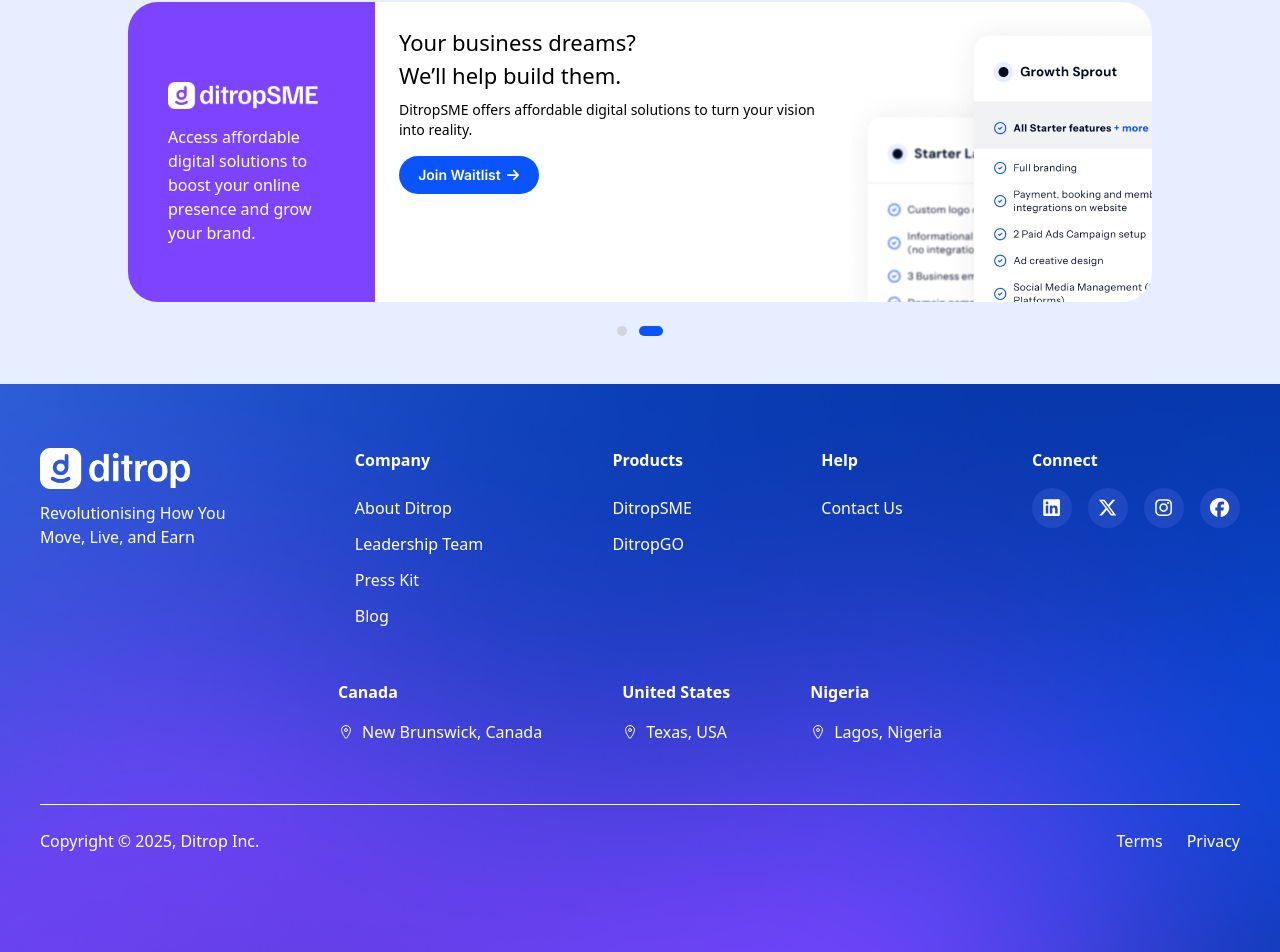
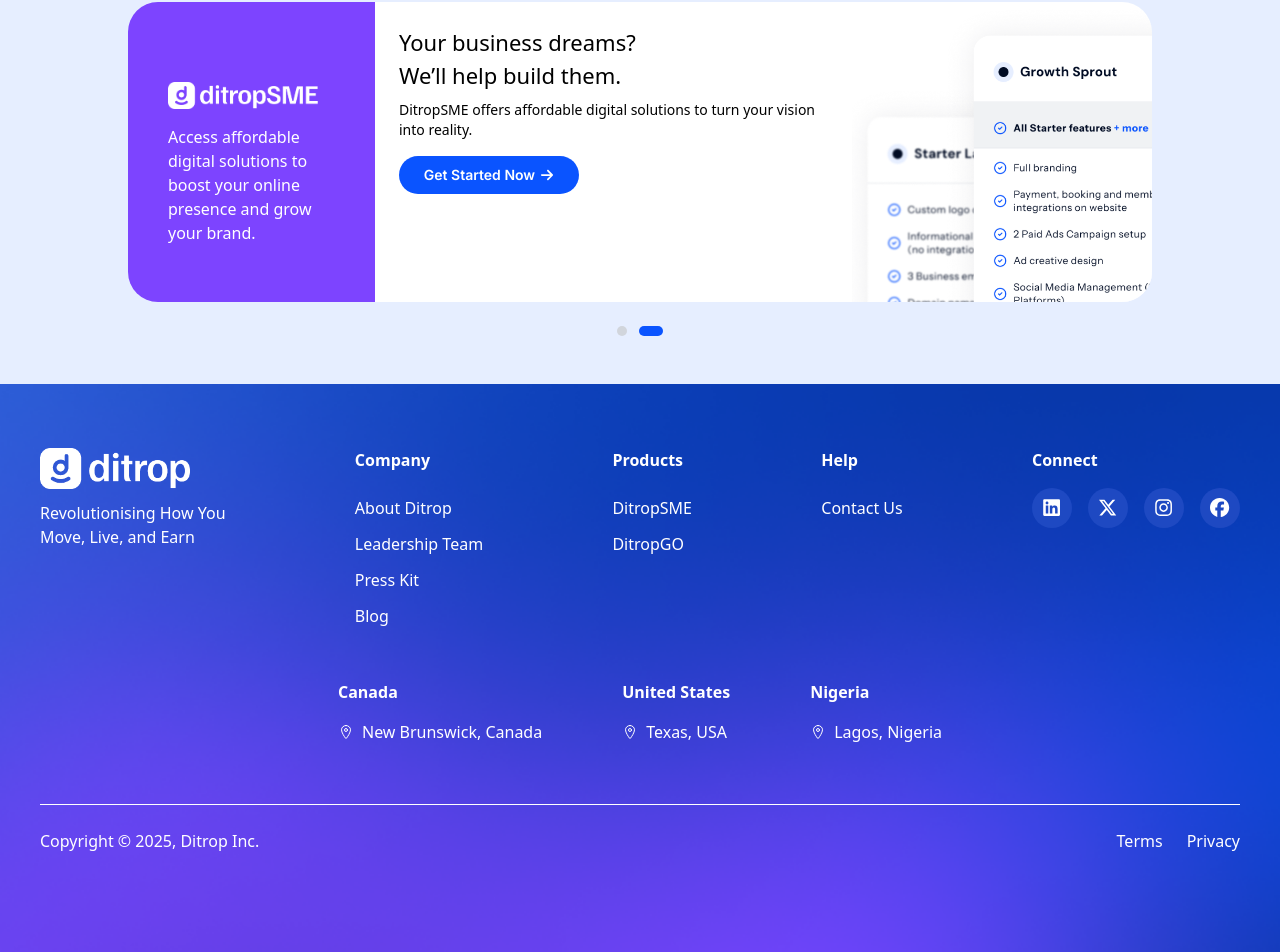
Before and after one commit to CodewithOyinda/ditrop, a React (Vite) app: page / in a window 1280 px wide. Shown: the part 3724-4676 px from the top of the page. Built offline with nearby package versions, Linux system fonts and the light colour scheme; a web font is replaced by a local one.

Commit message:
get started button now works

```diff
--- a/src/components/buttons/Button.tsx
+++ b/src/components/buttons/Button.tsx
@@ -2,7 +2,7 @@
 import { FaArrowRight } from "react-icons/fa6";
 
 type ButtonProps = {
-  size?: "blue" | "white" | "download";
+  size?: "blue" | "white" | "download" | "getstarted";
   className?: string;
   children?: React.ReactNode;
   type?: "button" | "submit" | "reset";
@@ -16,6 +16,7 @@
   blue: "sm:h-[38px] h-[32px] w-[110px] sm:w-[140px] sm:text-[14px] text-white bg-[#0a54ff] text-[10px] px-4",
   white: "sm:h-[30px] border-2 border-[#000000] h-[30px] w-[120px] sm:w-[140px] sm:text-[14px] bg-white text-[10px] px-4",
   download: "sm:h-[30px] border-2 border-[#000000] h-[30px] w-[150px] sm:w-[180px] sm:text-[14px] bg-white text-[10px] px-4",
+  getstarted: "sm:h-[38px] h-[32px] w-[110px] sm:w-[180px] sm:text-[14px] text-white bg-[#0a54ff] text-[10px] px-4",
 };
 
 const Button: React.FC<ButtonProps> = ({
@@ -26,8 +27,14 @@
   ...rest
 }) => {
   // Pick default text automatically
-  const defaultLabel =
-    size === "download" ? "Download Free App" : "Join Waitlist";
+  const labels = {
+    blue: "Join Waitlist",
+    white: "Join Waitlist",
+    download: "Download Free App",
+    getstarted: "Get Started Now",
+  };
+
+  const defaultLabel = labels[size];
 
   return (
     <button
@@ -35,9 +42,7 @@
       className={`${base} ${sizes[size]} ${className}`}
       {...rest}
     >
-      {/* Text */}
       {children ?? defaultLabel}
-
       <FaArrowRight />
     </button>
   );
--- a/src/components/ditropcard/Ditropcard.tsx
+++ b/src/components/ditropcard/Ditropcard.tsx
@@ -117,7 +117,7 @@
                   DitropSME offers affordable digital solutions to turn your
                   vision into reality.
                 </p>
-                <Button size="blue" className="mt-4" />
+                <Button size="getstarted" className="mt-4" />
               </div>
             </div>
           </div>
```
